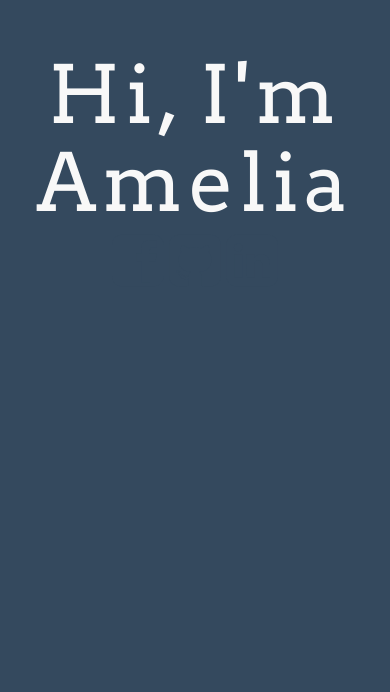
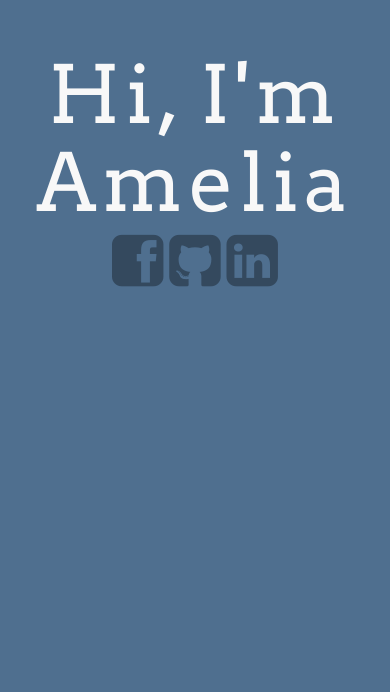
Before and after one commit to ameliayap/ameliayap.github.io, a plain HTML site: page index.html in a window 390 px wide. Shown: the part 148-840 px from the top of the page. Drawn offline with Linux system fonts and the light colour scheme.

Commit message:
made header icons visible on mobile

```diff
--- a/css/general.css
+++ b/css/general.css
@@ -1068,7 +1068,7 @@ color: #ECEBEB;
 		    background-image: none;
 			background-size: cover;
 			text-align: center;
-			background-color: #34495e;
+			background-color: #4f6f8f;
 		}
 
 		h1, .h1 {
```
